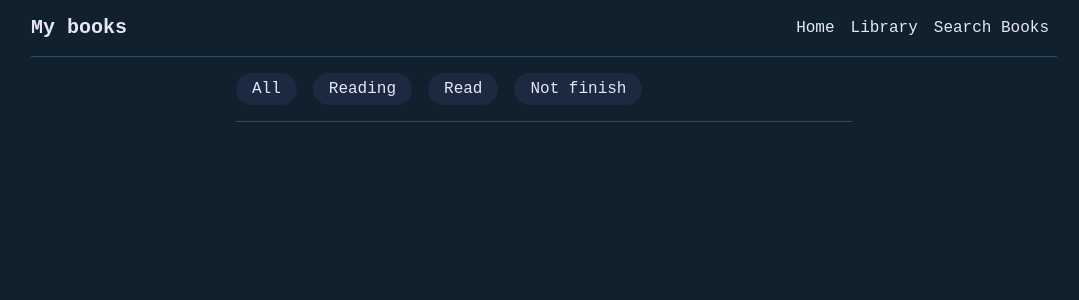
After one commit to kubo455/some_django_project, a Django app: page /library/ in a window 1280 px wide. The commit adds this page. Shown: the top 300 px of the page, without its empty margins (96-1175 px from the left). Run offline with Django 5.2, Linux system fonts and the light colour scheme; data comes from the database, SQL or seed files in the repository; data that the repository does not hold is empty.

Commit message:
Added library page where user can see his all books

```diff
--- /dev/null
+++ b/my_app/static/my_app/library.js
@@ -0,0 +1,18 @@
+document.addEventListener('DOMContentLoaded', function() {
+
+    books();
+
+})
+
+async function books() {
+
+    try {
+        let response = await fetch('/books_view');
+        let data = await response.json();
+        console.log(data);
+
+    } catch (error) {
+        console.error('Error fetchig data:', error);
+    }
+
+}
--- a/my_app/templates/my_app/index.html
+++ b/my_app/templates/my_app/index.html
@@ -58,7 +58,7 @@
 
 <div class="row" id="user-stats">
     <div class="p-3 d-flex justify-content-center">
-        <p>User stats</p>
+        <p>Your stats</p>
     </div>
 
 
--- a/my_app/templates/my_app/layout.html
+++ b/my_app/templates/my_app/layout.html
@@ -28,6 +28,7 @@
                     <div class="collapse navbar-collapse" id="navbarNavAltMarkup">
                         <div class="navbar-nav ms-auto">
                             <a class="nav-link active" href="{% url 'index' %}">Home</a>
+                            <a class="nav-link" href="{% url 'library' %}">Library</a>
                             <a class="nav-link" href="{% url 'search_book' %}">Search Books</a>
                         </div>
                     </div>
--- /dev/null
+++ b/my_app/templates/my_app/library.html
@@ -0,0 +1,33 @@
+{% extends "my_app/layout.html" %}
+{% load static %}
+
+
+{% block body %}
+<div class="row px-0 mt-3">
+    <div class="col d-flex">
+        <div class="px-3 py-1 rounded-4 me-3 custom-btn" id="currently-reading" href="">
+            All
+        </div>
+
+        <div class="px-3 py-1 rounded-4 me-3 custom-btn" id="currently-reading" href="">
+        <!-- <div class="col mt-3 mb-2 d-flex justify-content-center"> -->
+            Reading
+        </div>
+
+        <div class="px-3 py-1 rounded-4 me-3 custom-btn" id="read" href="">
+            Read
+        </div>
+
+        <div class="px-3 py-1 rounded-4 me-3 custom-btn" id="not-finish" href="">
+            Not finish
+        </div>
+    </div>
+</div>
+<div class="custom-border mt-3"></div>
+
+
+{% endblock body %}
+
+{% block script %}
+    <script src="{% static 'my_app/library.js' %}"></script>
+{% endblock %}
--- a/my_app/urls.py
+++ b/my_app/urls.py
@@ -8,6 +8,7 @@ urlpatterns = [
     path('register/', views.register_view, name='register'),
     path('logout/', views.logout_view, name='logout'),
     path('book_overview/<int:id>', views.book_overview, name='book_overview'),
+    path('library/', views.user_library, name='library'),
 
     # API
     path('add_book', views.add_book, name='add_book'),
@@ -19,5 +20,5 @@ urlpatterns = [
     path('search_view/<str:book_id>', views.search_view, name='search_view'),
     # Should change search_book API !!!!!!!
     path('add_to_library', views.add_to_library, name='add_to_library'),
-    path('user_stats', views.user_stats, name='user_stats')
+    path('user_stats', views.user_stats, name='user_stats'),
 ]
--- a/my_app/views.py
+++ b/my_app/views.py
@@ -333,3 +333,8 @@ def user_stats(request):
     }
 
     return JsonResponse(user_data, safe=False)
+
+def user_library(request):
+
+
+    return render(request, 'my_app/library.html')
```
